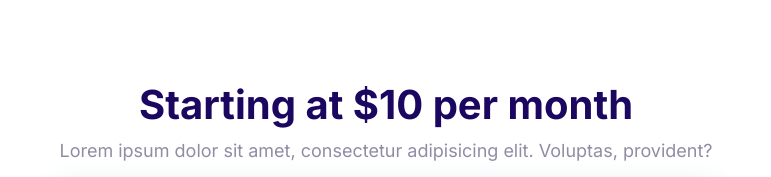
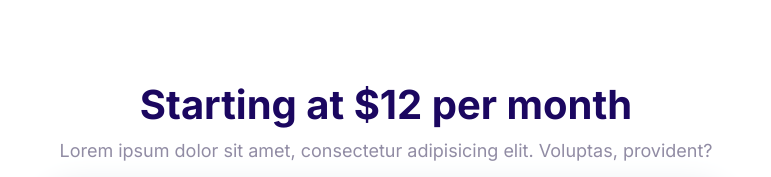
Before and after one commit to Franck-Gildas/moshified, a website built with Parcel: page playground.html in a window 1280 px wide. Shown: the top 177 px of the page, without its empty margins (254-1025 px from the left). Built offline with nearby package versions, Linux system fonts and the light colour scheme.

Commit message:
Change the price from $10 to $12.

```diff
--- a/playground.html
+++ b/playground.html
@@ -1,33 +1,28 @@
 <!DOCTYPE html>
 <html lang="en">
+
 <head>
   <meta charset="UTF-8" />
   <meta name="viewport" content="width=device-width, initial-scale=1.0" />
   <title>Document</title>
   <link rel="preconnect" href="https://fonts.googleapis.com" />
   <link rel="preconnect" href="https://fonts.gstatic.com" crossorigin />
-    <link
-      href="https://fonts.googleapis.com/css2?family=Inter:wght@400;600;700&display=swap"
-      rel="stylesheet"
-    />
+  <link href="https://fonts.googleapis.com/css2?family=Inter:wght@400;600;700&display=swap" rel="stylesheet" />
   <link rel="stylesheet" href="css/normalize.css" />
   <link rel="stylesheet" href="css/style.css" />
 </head>
+
 <body>
   <section class="block container block-domain">
     <header class="block__header">
-        <h2>Starting at $10 per month</h2>
+      <h2>Starting at $12 per month</h2>
       <p>
         Lorem ipsum dolor sit amet, consectetur adipisicing elit. Voluptas,
         provident?
       </p>
     </header>
     <div class="input-group">
-        <input
-          type="text"
-          class="input"
-          placeholder="Enter domain name here..."
-        />
+      <input type="text" class="input" placeholder="Enter domain name here..." />
       <button class="btn btn--accent">
         <svg class="icon icon--white">
           <use xlink:href="images/sprite.svg#search"></use>
@@ -36,7 +31,9 @@
       </button>
     </div>
     <ul class="list block-domain__prices">
-        <li><div class="badge badge--secondary">.com $9</div></li>
+      <li>
+        <div class="badge badge--secondary">.com $9</div>
+      </li>
       <li>.sg $10</li>
       <li>.space $11</li>
       <li>.info $14</li>
@@ -45,4 +42,5 @@
     </ul>
   </section>
 </body>
+
 </html>
```
Lines whose indentation alone changed are shown as unchanged.
